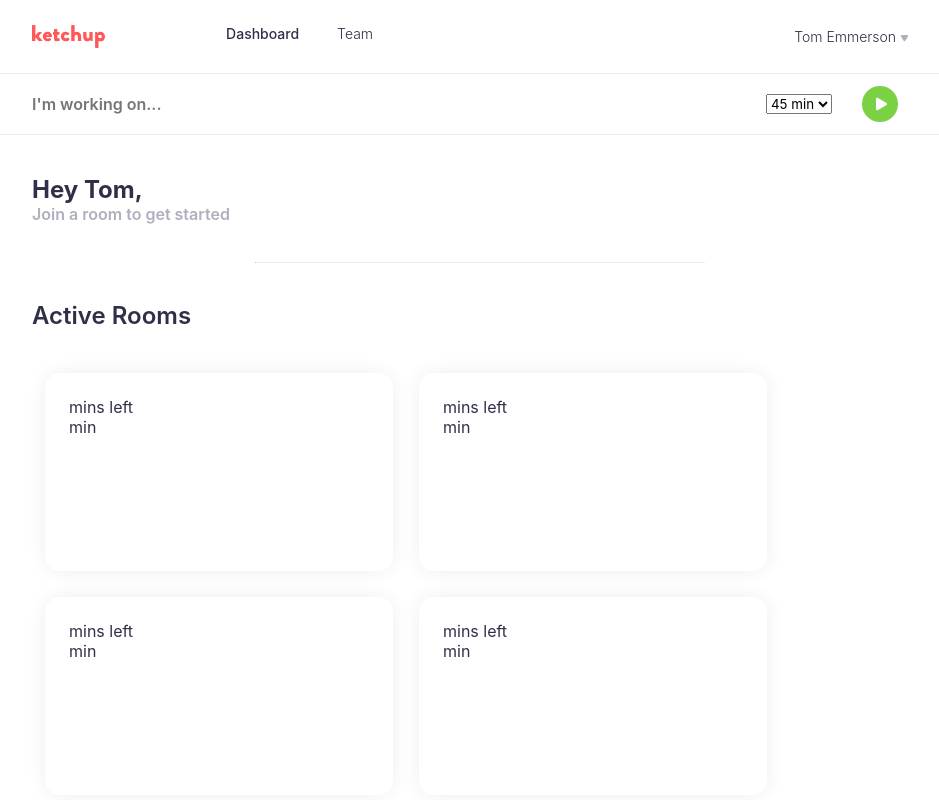
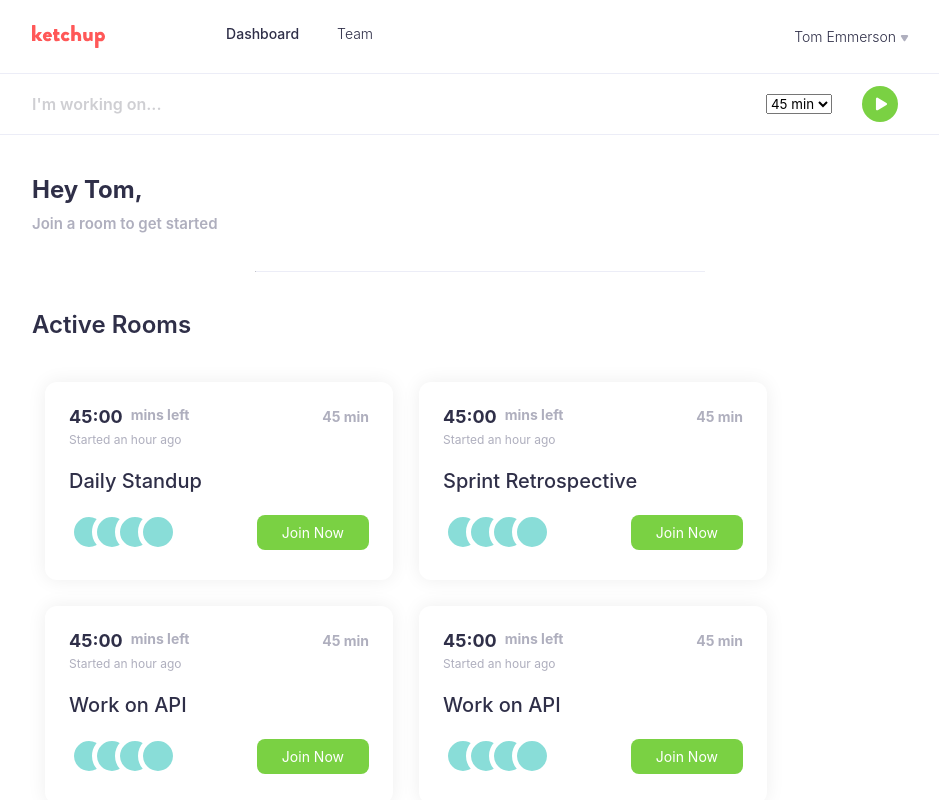
Before and after one commit to pbexe/ketchup, a Next.js app in the folder frontend/: page /dashboard in a window 1280 px wide. Shown: the top 800 px of the page, without its empty margins (160-1099 px from the left). Built offline with nearby package versions, Linux system fonts and the light colour scheme.

Commit message:
Add rooms cards

```diff
--- a/frontend/components/DashboardHeader.js
+++ b/frontend/components/DashboardHeader.js
@@ -24,6 +24,7 @@ const MenuItem = styled.div`
   padding: 0px 19px;
   font-weight: ${(props) => (props.selected ? 500 : 300)};
   font-size: 14px;
+  cursor: pointer;
 `;
 
 const Signup = styled(MenuItem)`
--- /dev/null
+++ b/frontend/components/Faces.js
@@ -0,0 +1,26 @@
+import React from "react";
+import styled from "styled-components";
+
+const Container = styled.div`
+  display: flex;
+`;
+
+const Face = styled.div`
+  background: url("${(props) => props.imageUrl}");
+  width: 30px;
+  height: 30px;
+  border-radius: 100%;
+  border: 5px solid white;
+  position: relative;
+  left: ${(props) => `-${props.amount}px`};
+`;
+
+export default function Faces({ faces }) {
+  return (
+    <Container>
+      {faces.map((face, index) => (
+        <Face imageUrl={face.url} amount={17 * index} />
+      ))}
+    </Container>
+  );
+}
--- a/frontend/components/Room.js
+++ b/frontend/components/Room.js
@@ -1,7 +1,9 @@
 import styled from "styled-components";
+import moment from "moment";
+import Faces from "./Faces";
 
 const Card = styled.div`
-  border-radius: 15px;
+  border-radius: 12px;
   display: inline-block;
   box-shadow: 0px 0px 19px #00000012;
   padding: 1.5rem;
@@ -10,26 +12,108 @@ const Card = styled.div`
   margin: 13px;
 `;
 
-const TimeContainer = styled.div``;
+const TimeContainer = styled.div`
+  display: flex;
+  justify-content: space-between;
+  align-items: center;
+`;
 
-const TimeLeftContainer = styled.div``;
+const TimeLeftContainer = styled.div`
+  display: flex;
+`;
 
-const Time = styled.div``;
+const Time = styled.div`
+  font-size: 18px;
+  font-weight: 700;
+`;
 
-const LeftText = styled.div``;
+const LeftText = styled.div`
+  font-weight: 700;
+  color: #afafbe;
+  font-size: 14px;
+  margin-left: 8px;
+`;
 
-const TotalTime = styled.div``;
+const TotalTime = styled.div`
+  font-weight: 700;
+  color: #afafbe;
+  font-size: 14px;
+`;
 
-export default function Room({ title, minsLeft, totalMins }) {
+const StartedAgo = styled.div`
+  font-weight: 400;
+  color: #afafbe;
+  font-size: 12px;
+  margin-top: 5px;
+`;
+
+const Title = styled.div`
+  font-weight: 500;
+  font-size: 20px;
+  margin-top: 22px;
+  margin-bottom: 19px;
+`;
+
+const Actions = styled.div`
+  display: flex;
+  justify-content: space-between;
+  align-items: center;
+`;
+
+const Button = styled.div`
+  background: #7ad143;
+  border-radius: 8px;
+  padding: 9px 25px;
+  height: 17px;
+  color: white;
+  font-size: 14px;
+  transition: all 0.2s;
+  cursor: pointer;
+  &:hover {
+    background: #71c13e;
+    box-shadow: 0px 4px 6px #00000021;
+  }
+`;
+
+export default function Room({ title, length, startedAt }) {
+  const timeSince = moment(new Date()).diff(startedAt) / 1000 / 60;
+
+  const timeLeft = (length * 60 * 1000 - timeSince) / 1000 / 60;
+  const minsLeft = Math.ceil(timeLeft);
+  const secondsLeft = Math.round((timeLeft - minsLeft) * 60);
   return (
     <Card>
       <TimeContainer>
         <TimeLeftContainer>
-          <Time>{minsLeft}</Time>
+          <Time>
+            {String(minsLeft).padStart(2, "0")}:
+            {String(secondsLeft).padStart(2, "0")}
+          </Time>
           <LeftText>mins left</LeftText>
         </TimeLeftContainer>
-        <TotalTime>{totalMins} min</TotalTime>
+        <TotalTime>{length} min</TotalTime>
       </TimeContainer>
+      <StartedAgo>Started {moment(startedAt).fromNow()}</StartedAgo>
+      <Title>{title}</Title>
+      <Actions>
+        <Faces
+          faces={[
+            {
+              url: "/images/fancyBackground.svg",
+            },
+            {
+              url: "/images/fancyBackground.svg",
+            },
+            {
+              url: "/images/fancyBackground.svg",
+            },
+            {
+              url: "/images/fancyBackground.svg",
+            },
+          ]}
+        />
+        <Button>Join Now</Button>
+      </Actions>
     </Card>
   );
 }
--- a/frontend/components/TimeBar.js
+++ b/frontend/components/TimeBar.js
@@ -5,6 +5,7 @@ import { useState } from "react";
 const Play = styled.img`
   padding-left: 30px;
   padding-right: 30px;
+  cursor: pointer;
 `;
 
 const Underline = styled.div`
@@ -20,9 +21,7 @@ const Input = styled.input`
   outline: none;
   width: 100%;
 
-  ::placeholder,
-  ::-webkit-input-placeholder,
-  :-ms-input-placeholder {
+  &::placeholder {
     color: #cfcfd3;
   }
 
--- a/frontend/package.json
+++ b/frontend/package.json
@@ -10,6 +10,7 @@
   "dependencies": {
     "@react-keycloak/web": "^3.4.0",
     "keycloak-js": "^12.0.4",
+    "moment": "^2.29.1",
     "next": "10.0.8",
     "next-iron-session": "^4.1.12",
     "next-session": "^3.4.0",
--- a/frontend/pages/dashboard.js
+++ b/frontend/pages/dashboard.js
@@ -5,6 +5,7 @@ import TimeBar from "../components/TimeBar";
 import Centerer from "../components/Centerer";
 import Room from "../components/Room";
 import Footer from "../components/Footer";
+import moment from "moment";
 
 const Welcome = styled.div`
   font-size: 24px;
@@ -18,10 +19,11 @@ const Content = styled(Page)`
 `;
 
 const WelcomeAction = styled.div`
-  font-size: 14;
+  font-size: 15px;
   font-weight: 600;
   color: #afafbe;
   padding-bottom: 30px;
+  margin-top: 10px;
 `;
 
 const ActiveRooms = styled.div`
@@ -57,27 +59,27 @@ export default function Dashboard() {
           <Rooms>
             <Room
               title={"Daily Standup"}
-              start={new Date() - 1000 * 60 * 60 * 5}
+              startedAt={moment().subtract(45, "minutes")}
               length={45}
             />
             <Room
               title={"Sprint Retrospective"}
-              start={new Date() - 1000 * 60 * 60 * 5}
+              startedAt={moment().subtract(45, "minutes")}
               length={45}
             />
             <Room
               title={"Work on API"}
-              start={new Date() - 1000 * 60 * 60 * 5}
+              startedAt={moment().subtract(45, "minutes")}
               length={45}
             />
             <Room
               title={"Work on API"}
-              start={new Date() - 1000 * 60 * 60 * 5}
+              startedAt={moment().subtract(45, "minutes")}
               length={45}
             />
             <Room
               title={"Work on API"}
-              start={new Date() - 1000 * 60 * 60 * 5}
+              startedAt={moment().subtract(45, "minutes")}
               length={45}
             />
           </Rooms>
```
Also changed, not shown: 1 other file (tests, documents, lock files or other folders).
